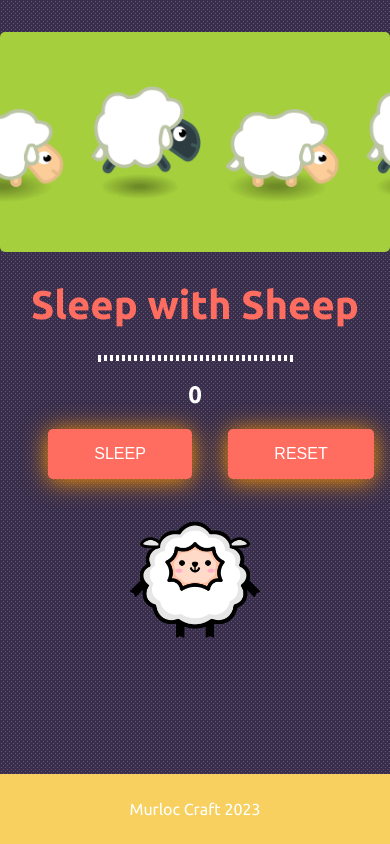
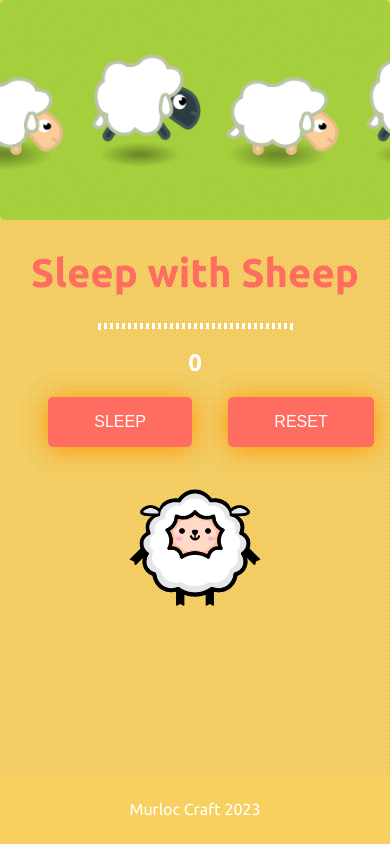
Before and after one commit to Lysdora/counter-sleep-sheep, a plain HTML site: page index.html in a window 390 px wide. Drawn offline with Linux system fonts and the light colour scheme.

Commit message:
fix mobile size

```diff
--- a/css/main.css
+++ b/css/main.css
@@ -97,10 +97,13 @@ footer {
 @media screen and (max-width: 740px) {
   .container {
     width: 100%;
-    background-color: #392e4b;
+    /* background-color: #392e4b; */
   }
   .btn {
     padding: 1rem 2.9rem;
     margin-left: 2rem;
   }
+  .sheep-gif {
+    margin-top: 0;
+  }
 }
--- a/index.html
+++ b/index.html
@@ -3,7 +3,7 @@
 
 <head>
     <meta charset="UTF-8">
-    <meta name="viewport" content="width=device-width, initial-scale=1.0">
+    <meta name="viewport" content="width=device-width, initial-scale=1.0, maximum-scale=1.0,  user-scalable=0">
     <link rel="preconnect" href="https://fonts.googleapis.com">
     <link rel="preconnect" href="https://fonts.gstatic.com" crossorigin>
     <link href="https://fonts.googleapis.com/css2?family=Ubuntu:wght@400;500;700&display=swap" rel="stylesheet">
```
